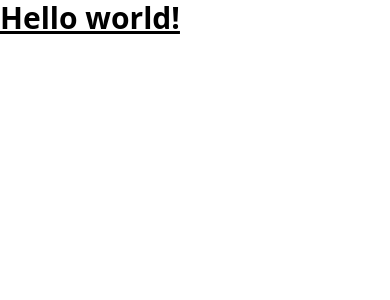
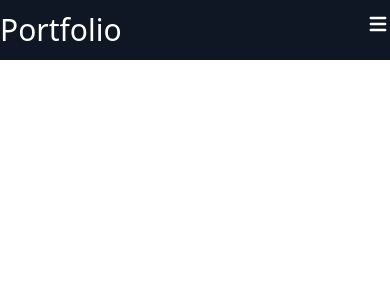
Before and after one commit to emmanuelkiranr/vite-tailwind-testing, a React (Vite) app: page / in a window 390 px wide. Shown: the top 300 px of the page. Built offline with nearby package versions, Linux system fonts and the light colour scheme.

Commit message:
navbar responsiveness testing

```diff
--- a/index.html
+++ b/index.html
@@ -9,5 +9,6 @@
   <body>
     <div id="root"></div>
     <script type="module" src="/src/main.jsx"></script>
+    <script src="/src/index.js"></script>
   </body>
 </html>
--- a/src/App.jsx
+++ b/src/App.jsx
@@ -1,5 +1,11 @@
+import Navbar from "./components/Navbar";
+
 const App = () => {
-  return <h1 class="text-3xl font-bold underline">Hello world!</h1>;
+  return (
+    <div>
+      <Navbar />
+    </div>
+  );
 };
 
 export default App;
--- /dev/null
+++ b/src/components/Navbar.jsx
@@ -0,0 +1,47 @@
+const Navbar = () => {
+  return (
+    <>
+      <nav className="bg-[#0f1624] fixed top-0 left-0 w-full py-3 ">
+        <div className="flex justify-between">
+          <h3 className="text-3xl text-white">Portfolio</h3>
+          <div className="sm:hidden" id="burger">
+            <svg
+              className="brightness-0 invert w-6 h-6 cursor-pointer"
+              fill="currentColor"
+              viewBox="0 0 20 20"
+              xmlns="http://www.w3.org/2000/svg"
+            >
+              <path
+                fillRule="evenodd"
+                d="M3 5a1 1 0 011-1h12a1 1 0 110 2H4a1 1 0 01-1-1zM3 10a1 1 0 011-1h12a1 1 0 110 2H4a1 1 0 01-1-1zM3 15a1 1 0 011-1h12a1 1 0 110 2H4a1 1 0 01-1-1z"
+                clipRule="evenodd"
+              />
+            </svg>
+          </div>
+          {/* <----------This div/svg is for small screen display---------->*/}
+        </div>
+      </nav>
+      <div class="hidden sticky right-0 mt-20" id="menu">
+        <ul className="sm:hidden bg-[#0f1624]  text-lg text-white container w-max ml-auto flex flex-col items-center p-6 rounded-b-lg rounded-br-none">
+          <li>
+            <a href="#About_Section" className="nav-anchor-text">
+              About
+            </a>
+          </li>
+          <li>
+            <a href="#Project_Section" className="nav-anchor-text">
+              Projects
+            </a>
+          </li>
+          <li>
+            <a href="#Contact_Section" className="nav-anchor-text">
+              Contact
+            </a>
+          </li>
+        </ul>
+      </div>
+    </>
+  );
+};
+
+export default Navbar;
--- /dev/null
+++ b/src/index.js
@@ -0,0 +1,13 @@
+var loader = setInterval(function () {
+  if (document.readyState !== "complete") return;
+  clearInterval(loader);
+  const menu = document.querySelector("#menu");
+  const burger = document.querySelector("#burger");
+  burger.addEventListener("click", () => {
+    if (menu.classList.contains("hidden")) {
+      menu.classList.remove("hidden");
+    } else {
+      menu.classList.add("hidden");
+    }
+  });
+}, 300);
```
